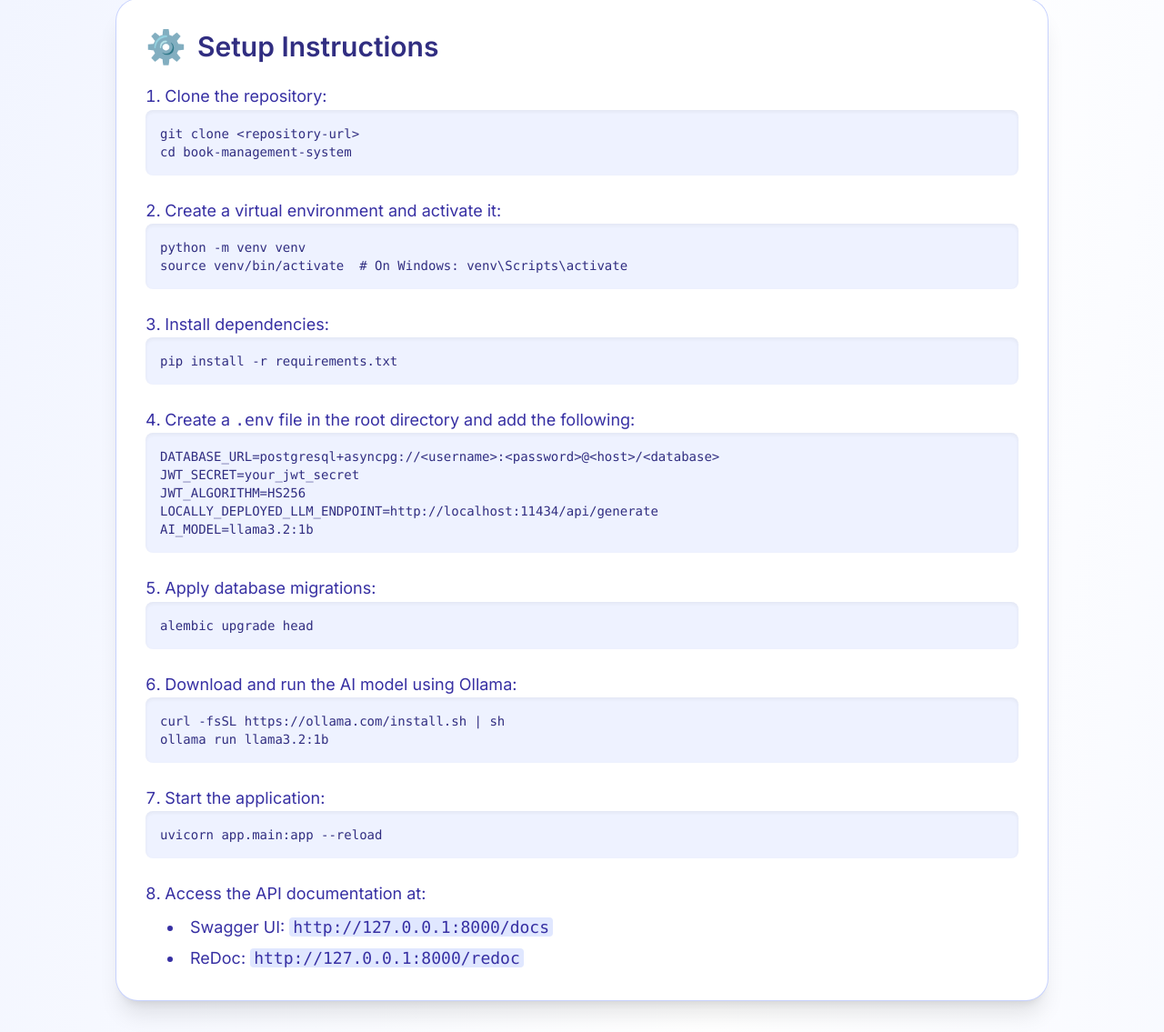
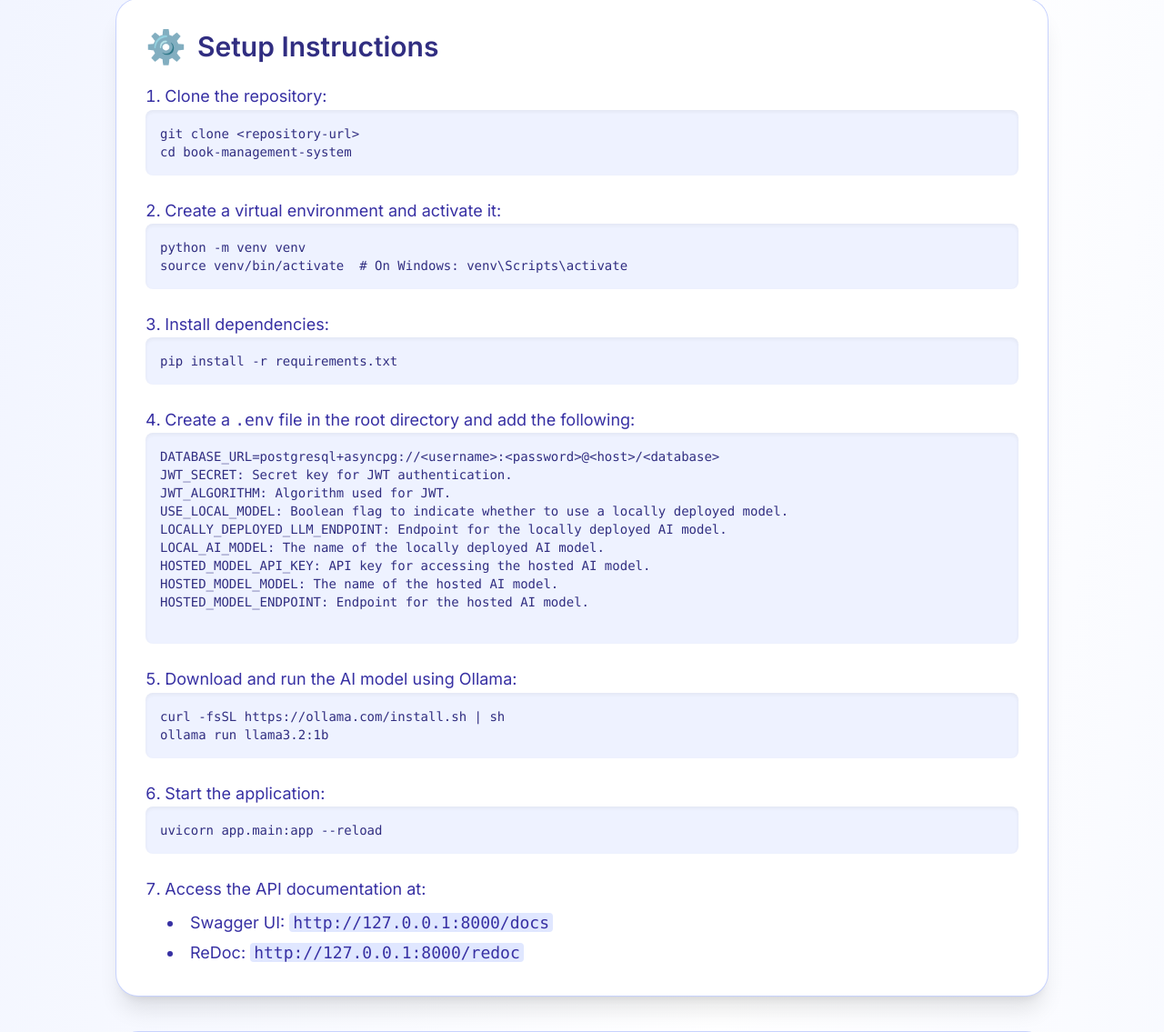
Before and after one commit to Gaurav3707/ai-book-management-system, a FastAPI app: page / in a window 1280 px wide. Shown: the part 1640-2775 px from the top of the page at 91% size. Run offline with FastAPI, Linux system fonts and the light colour scheme; parts of the project's set-up code (start-up, migrations or seed data) failed here and were passed over; some libraries are stand-ins or nearby versions.

Commit message:
feat: update environment variable documentation for local and hosted AI model configurations

```diff
--- a/templates/index.html
+++ b/templates/index.html
@@ -157,16 +157,22 @@ source venv/bin/activate  # On Windows: venv\Scripts\activate</pre>
         </li>
         <li>
           Create a <code>.env</code> file in the root directory and add the following:
-          <pre class="bg-indigo-50 p-4 rounded-lg text-indigo-900 text-sm font-mono overflow-x-auto shadow-inner">DATABASE_URL=postgresql+asyncpg://&lt;username&gt;:&lt;password&gt;@&lt;host&gt;/&lt;database&gt;
-JWT_SECRET=your_jwt_secret
-JWT_ALGORITHM=HS256
-LOCALLY_DEPLOYED_LLM_ENDPOINT=http://localhost:11434/api/generate
-AI_MODEL=llama3.2:1b</pre>
+          <pre class="bg-indigo-50 p-4 rounded-lg text-indigo-900 text-sm font-mono overflow-x-auto shadow-inner">
+DATABASE_URL=postgresql+asyncpg://&lt;username&gt;:&lt;password&gt;@&lt;host&gt;/&lt;database&gt;
+JWT_SECRET: Secret key for JWT authentication.
+JWT_ALGORITHM: Algorithm used for JWT.
+USE_LOCAL_MODEL: Boolean flag to indicate whether to use a locally deployed model.
+LOCALLY_DEPLOYED_LLM_ENDPOINT: Endpoint for the locally deployed AI model.
+LOCAL_AI_MODEL: The name of the locally deployed AI model.
+HOSTED_MODEL_API_KEY: API key for accessing the hosted AI model.
+HOSTED_MODEL_MODEL: The name of the hosted AI model.
+HOSTED_MODEL_ENDPOINT: Endpoint for the hosted AI model.
+          </pre>
         </li>
-        <li>
+        <!-- <li>
           Apply database migrations:
           <pre class="bg-indigo-50 p-4 rounded-lg text-indigo-900 text-sm font-mono overflow-x-auto shadow-inner">alembic upgrade head</pre>
-        </li>
+        </li> -->
         <li>
           Download and run the AI model using Ollama:
           <pre class="bg-indigo-50 p-4 rounded-lg text-indigo-900 text-sm font-mono overflow-x-auto shadow-inner">curl -fsSL https://ollama.com/install.sh | sh
@@ -327,8 +333,12 @@ ollama run llama3.2:1b</pre>
         <li><code>DATABASE_URL</code>: Connection string for the PostgreSQL database.</li>
         <li><code>JWT_SECRET</code>: Secret key for JWT authentication.</li>
         <li><code>JWT_ALGORITHM</code>: Algorithm used for JWT.</li>
-        <li><code>LOCALLY_DEPLOYED_LLM_ENDPOINT</code>: Endpoint for the AI model to generate summaries and recommendations.</li>
-        <li><code>AI_MODEL</code>: The name of the AI model pulled on Ollama.</li>
+        <li><code>USE_LOCAL_MODEL</code>: Boolean flag to indicate whether to use a locally deployed model.</li>
+        <li><code>LOCALLY_DEPLOYED_LLM_ENDPOINT</code>: Endpoint for the locally deployed AI model.</li>
+        <li><code>LOCAL_AI_MODEL</code>: The name of the locally deployed AI model.</li>
+        <li><code>HOSTED_MODEL_API_KEY</code>: API key for accessing the hosted AI model.</li>
+        <li><code>HOSTED_MODEL_MODEL</code>: The name of the hosted AI model.</li>
+        <li><code>HOSTED_MODEL_ENDPOINT</code>: Endpoint for the hosted AI model.</li>
       </ul>
     </section>
 
```
